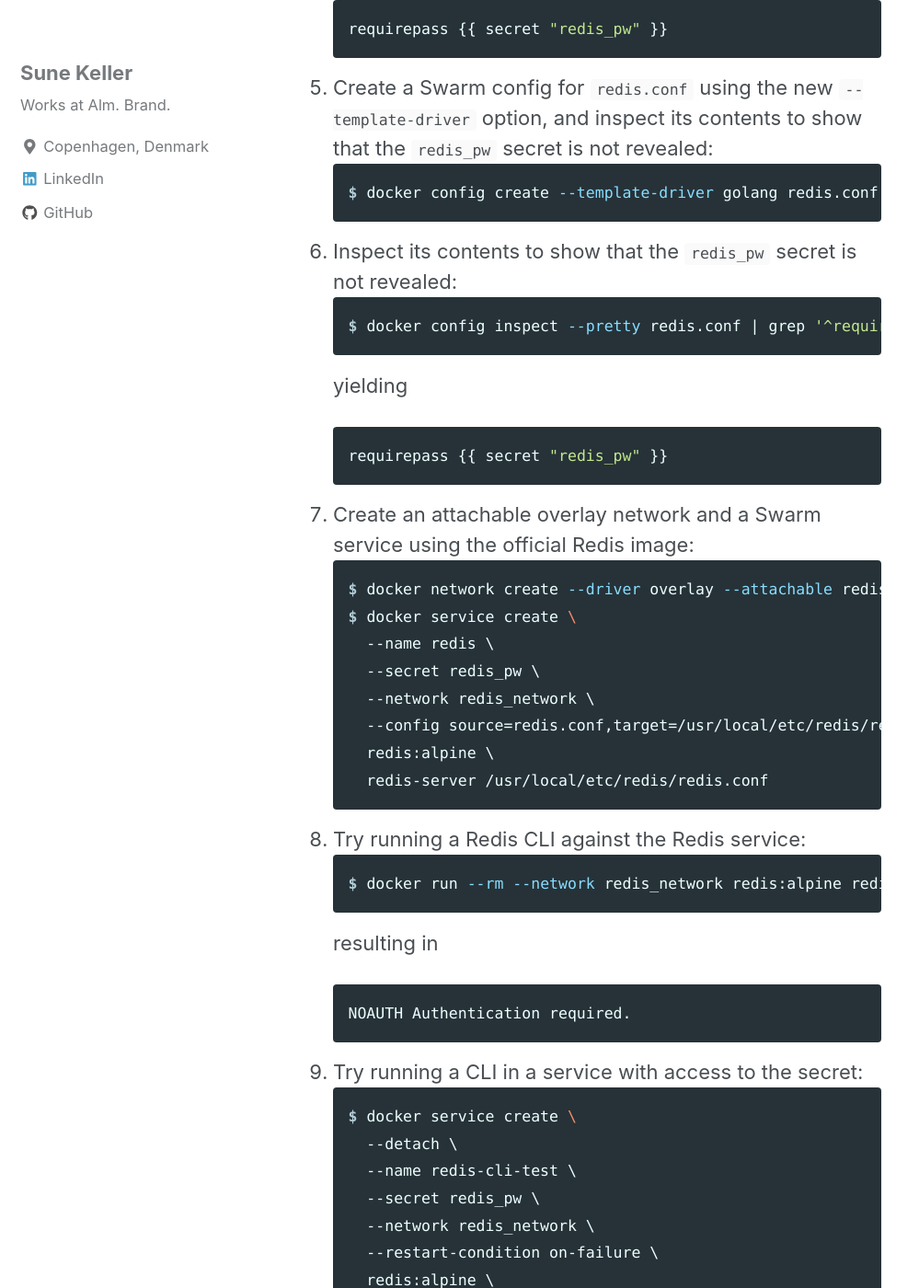
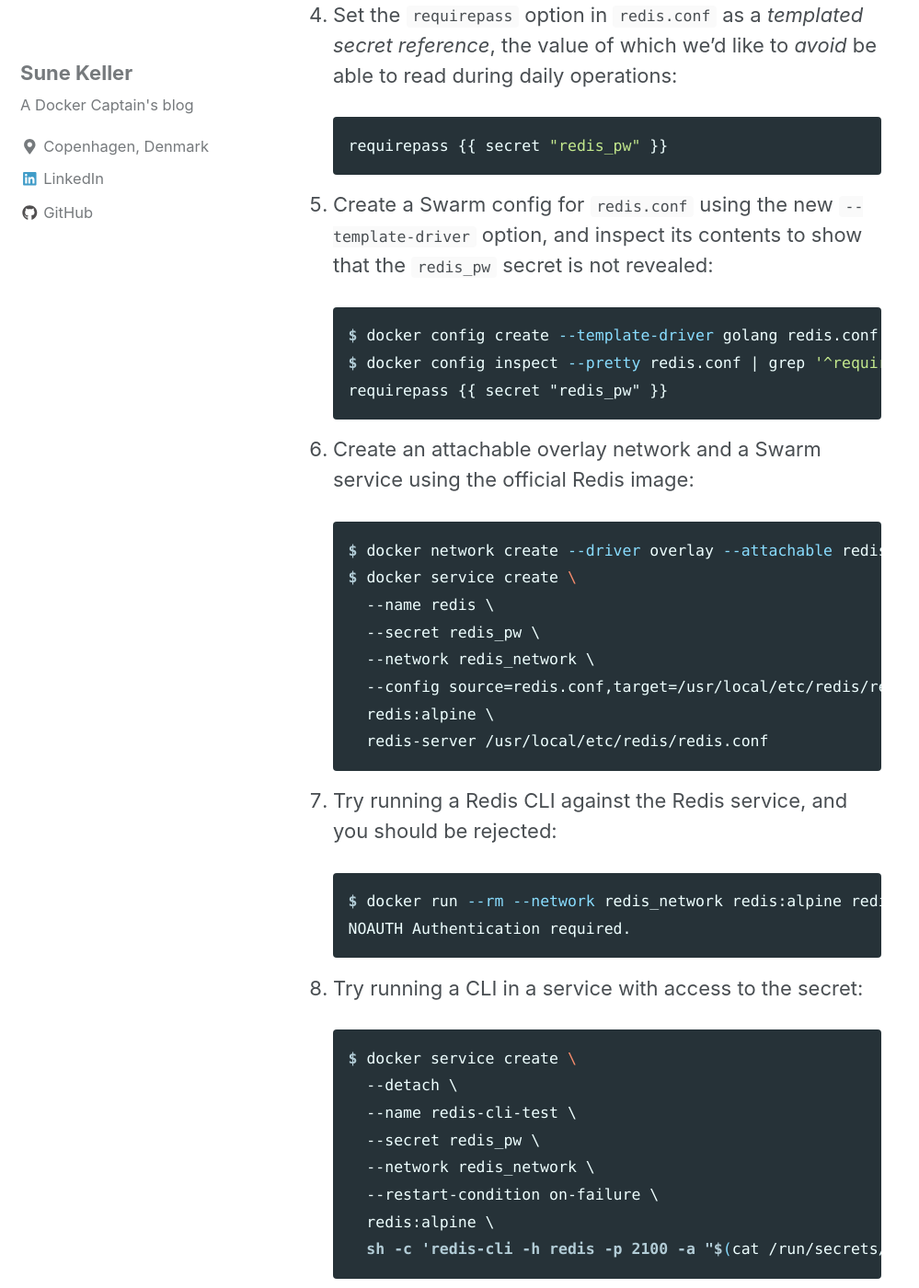
Before and after one commit to sirlatrom/blog.sunekeller.dk, a Jekyll site: the page built from _posts/2018-04-01-docker-18-03-config-and-secret-templating.md, in a window 1280 px wide and 1400 px high, scrolled down 3581 px. Shown: the whole window at 92% size, without its empty margins (0-999 px from the left). Built offline with Jekyll 4.4.1, drawn with Linux system fonts in a browser that asks for light colours; nearby versions of some CDN libraries; some of the changed text lies outside the part shown.

Commit message:
A few corrections
Signed-off-by: Sune Keller <absukl@almbrand.dk>

````diff
--- a/_config.yml
+++ b/_config.yml
@@ -102,7 +102,7 @@ analytics:
 author:
   name             : "Sune Keller"
   avatar           : # path of avatar image, e.g. "/assets/images/bio-photo.jpg"
-  bio              : "Works at Alm. Brand."
+  bio              : "A Docker Captain's blog"
   location         : "Copenhagen, Denmark"
   email            :
   uri              :
@@ -196,10 +196,11 @@ sass:
 
 
 # Outputting
-permalink: /:categories/:title/
+# permalink: /:categories/:title/
+permalink: /:year/:month/:title/
 paginate: 5 # amount of posts to show
 paginate_path: /page:num/
-timezone: # https://en.wikipedia.org/wiki/List_of_tz_database_time_zones
+timezone: Europe/Copenhagen # https://en.wikipedia.org/wiki/List_of_tz_database_time_zones
 
 
 # Plugins (previously gems:)
--- a/_posts/2018-04-01-docker-18-03-config-and-secret-templating.md
+++ b/_posts/2018-04-01-docker-18-03-config-and-secret-templating.md
@@ -9,16 +7,18 @@ image:
 uuid: 2d5c1232-9daa-11e8-804c-0b1be24ee66c
 ---
 
-### Background
+# Background
+
 A really helpful new feature just landed in Docker CE 18.03. Since [Swarm Secrets](https://docs.docker.com/engine/swarm/secrets/) were introduced in Docker 1.13 (January 2017) and [Swarm Configs](https://docs.docker.com/engine/swarm/configs/) came around in 17.06, getting sensitive data and configuration files securely distributed to your Swarm service containers is now more or less a solved problem. Using Swarm configs, you no longer have to bake configuration files into a custom image, or use external means to distribute the configuration files to all nodes in your Swarm cluster.
 
-### The problem
+# The problem
 
 However, if dense config files also contain secret data, what are your options? Putting the configuration file in a Swarm secret will make it cumbersome for operators to inspect the non-sensitive parts of the configuration, and using a Swarm config will make it too easy to reveal any secrets as part of daily operations.
 
 [Some](https://store.docker.com/images/mariadb) [of](https://store.docker.com/images/wordpress) [the](https://store.docker.com/images/postgres) official images on Docker Store have built-in entrypoint scripts to help specifying the file containing e.g. the MariaDB root password by pointing an environment variable to a file, which could very well be a Swarm secret located in the `/run/secrets/` directory. However, most images have not been adapted to support Swarm secrets natively.
 
 A simple example is [the official Redis image](https://store.docker.com/images/redis). Given that you wanted to set other configuration options than the password, you would have to do one of the following things:
+
 * **Expose the password to operators:** Create a `redis.conf` Swarm config including the password in plaintext, visible to everyone who can inspect the config through the Docker API or who looks over the shoulders of such a person.
 * **Hide all config from operators:** Put the entire `redis.conf` file inside a Swarm secret, making it hard for operators to see the non-sensitive contents of the Redis configuration. If they copy out the contents from the container, they will still have unwillingly exfiltrated the secret password and risked its exposure.
 * **Hack together some custom templating:**
@@ -30,10 +30,12 @@ A simple example is [the official Redis image](https://store.docker.com/images/r
 
 As you can see, the choices are less than ideal.
 
-### The improvement
+# The improvement
+
 Since [Docker CE 18.03](https://docs.docker.com/release-notes/docker-ce/#18030-ce-2018-03-21), however, you can have the best of both worlds. Using the new `--template-driver` option to `docker config create` and `docker secret create`, you can now use the Golang templating language to insert secret references as well as other templating placeholders directly in your Swarm configs and have them rendered only when each service task is created.
 
 The possibilities listed in the relevant pull request on the [Moby project](https://github.com/moby/moby/pull/33702) are:
+
 * {% raw %}`{{ env "VAR" }}`{% endraw %}
 * {% raw %}`{{ .Task.ID }}`{% endraw %}
 * {% raw %}`{{ secret "sometarget" }}`{% endraw %}[^1]
@@ -42,35 +44,41 @@ I've discovered that you can also use {% raw %}`{{ config "sometarget" }}`{% end
 
 Adding documentation is tracked in [this GitHub issue](https://github.com/docker/docker.github.io/issues/6207).
 
-### Example
+# Example
+
 Here's a step-by-step example to illustrate the feature:
 
 1. Create a Swarm secret with the intended password for Redis:
+
    ```console
    $ openssl rand -hex 32 | tr -d '\n' | docker secret create redis_pw -
+   s3agzeg68rvf2nhimk20mjm05
    ```
+
 2. Create a `redis.conf` file e.g. using the [default Redis config](http://download.redis.io/redis-stable/redis.conf),
+
 3. Change the TCP port in `redis.conf` to show we're changing the defaults, something we'd like to be able to see as an operator:
-   ```
+
+   ```text
    port 2100
    ```
+
 4. Set the `requirepass` option in `redis.conf` as a _templated secret reference_, the value of which we'd like to _avoid_ be able to read during daily operations:
-   {% raw %}```go
-   requirepass {{ secret "redis_pw" }}
-   ```{% endraw %}
+
+   ```go
+   {% raw %}requirepass {{ secret "redis_pw" }}{% endraw %}
+   ```
+
 5. Create a Swarm config for `redis.conf` using the new `--template-driver` option, and inspect its contents to show that the `redis_pw` secret is not revealed:
+
    ```console
-   $ docker config create --template-driver golang redis.conf ./redis.conf
+   {% raw %}$ docker config create --template-driver golang redis.conf ./redis.conf
+   $ docker config inspect --pretty redis.conf | grep '^requirepass'
+   requirepass {{ secret "redis_pw" }}{% endraw %}
    ```
-6. Inspect its contents to show that the `redis_pw` secret is not revealed:
-   ```console
-   $ docker config inspect --pretty redis.conf | grep '^requirepass'
-   ```
-   yielding
-   {% raw %}```go
-   requirepass {{ secret "redis_pw" }}
-   ```{% endraw %}
-7. Create an attachable overlay network and a Swarm service using the official Redis image:
+
+6. Create an attachable overlay network and a Swarm service using the official Redis image:
+
    ```console
    $ docker network create --driver overlay --attachable redis_network
    $ docker service create \
@@ -81,15 +89,16 @@ Here's a step-by-step example to illustrate the feature:
      redis:alpine \
      redis-server /usr/local/etc/redis/redis.conf
    ```
-8. Try running a Redis CLI against the Redis service:
+
+7. Try running a Redis CLI against the Redis service, and you should be rejected:
+
    ```console
    $ docker run --rm --network redis_network redis:alpine redis-cli -h redis -p 2100 set x "I'm in"
-   ```
-   resulting in
-   ```console
    NOAUTH Authentication required.
    ```
-9. Try running a CLI in a service with access to the secret:
+
+8. Try running a CLI in a service with access to the secret:
+
    ```console
    $ docker service create \
      --detach \
@@ -100,13 +109,13 @@ Here's a step-by-step example to illustrate the feature:
      redis:alpine \
      sh -c 'redis-cli -h redis -p 2100 -a "$(cat /run/secrets/redis_pw)" set x "I'"'"'m in"; redis-cli -h redis -p 2100 -a "$(cat /run/secrets/redis_pw)" get x'
    ```
-10. Wait a couple of seconds - currently we have to specify `--detach` with `--restart-condition on-failure` since the synchronous `docker service create` command (without `--detach`) interprets a task in state `Completed` to be a failure, and will not return you to the command line.[^2]
-11. Inspect the logs to see it working:
+
+9. Wait a couple of seconds - currently we have to specify `--detach` with `--restart-condition on-failure` since the synchronous `docker service create` command (without `--detach`) interprets a task in state `Completed` to be a failure, and will not return you to the command line.[^2]
+
+10. Inspect the logs to see it working, and you should get the following result:
+
     ```console
     $ docker service logs --raw redis-cli-test
-    ```
-    and you should get the following output:
-    ```console
     OK
     I'm in
     ```
````
Also changed, not shown: other parts of _posts/2018-04-01-docker-18-03-config-and-secret-templating.md (+0 -2 lines).
